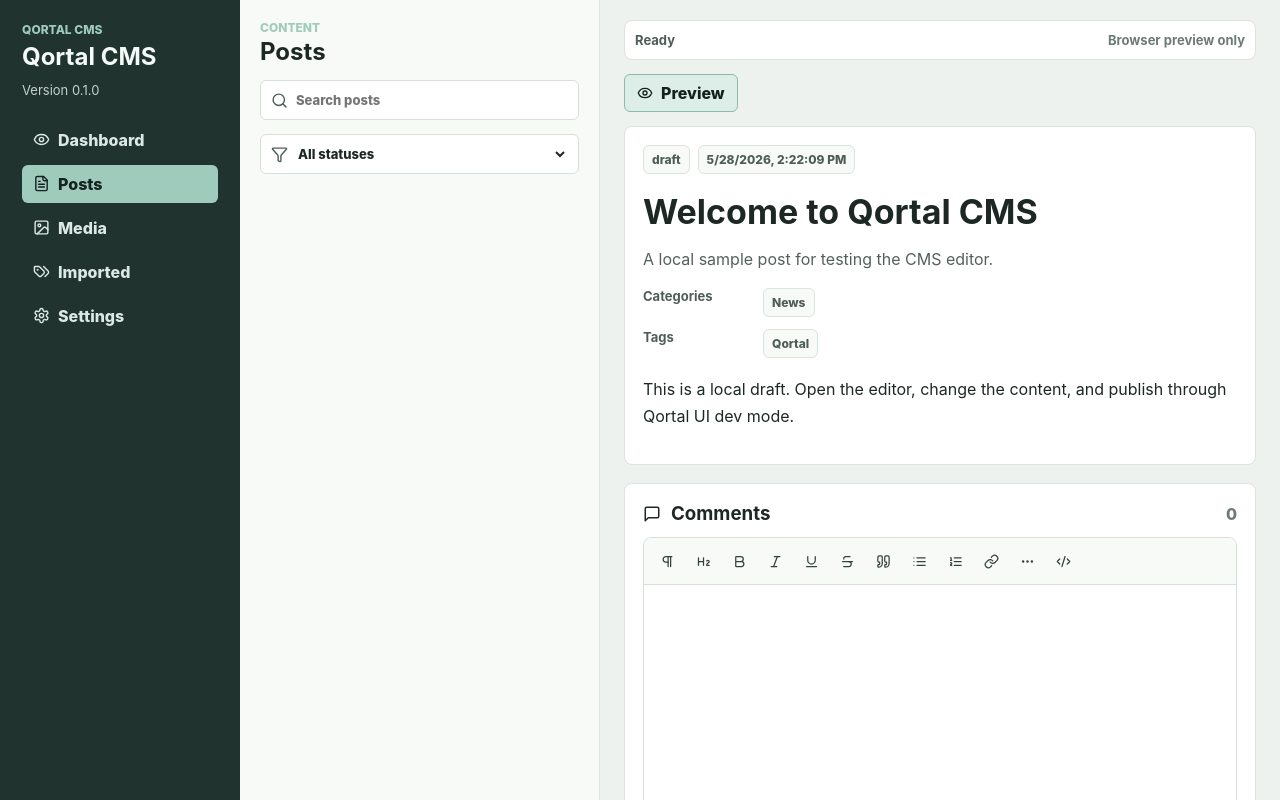
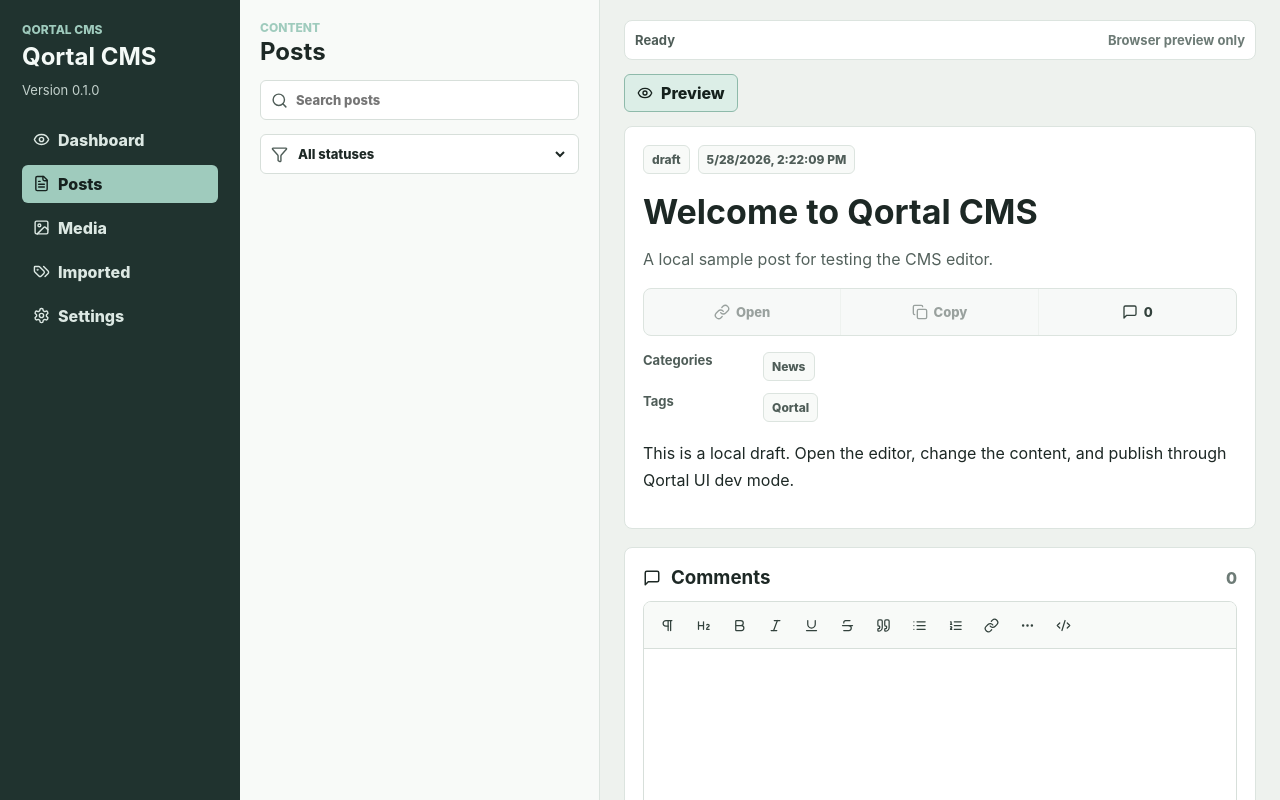
Before and after one commit to iffinland/wordpress-to-qortal, a React (Vite) app in the folder qortal-cms/: page / in a window 1280 px wide. Shown: the top 800 px of the page. Built offline with nearby package versions, Linux system fonts and the light colour scheme.

Commit message:
Add CMS quick action rows

```diff
--- a/qortal-cms/src/main.tsx
+++ b/qortal-cms/src/main.tsx
@@ -1,6 +1,6 @@
 import React, { useEffect, useMemo, useState } from 'react';
 import { createRoot } from 'react-dom/client';
-import { CheckCircle2, Download, Edit3, Eye, FileText, Filter, Image, Link, Lock, MessageSquare, Paperclip, Play, Plus, RefreshCcw, Save, Search, Send, Settings, Tags, Trash2, Upload, User, Video, XCircle } from 'lucide-react';
+import { CheckCircle2, Copy, Download, Edit3, Eye, FileText, Filter, Image, Link, Lock, MessageSquare, Paperclip, Play, Plus, RefreshCcw, Save, Search, Send, Settings, Tags, Trash2, Upload, User, Video, XCircle } from 'lucide-react';
 import { RichTextEditor } from './RichTextEditor';
 import {
   CATEGORIES_IDENTIFIER,
@@ -223,6 +223,11 @@ function LazyVideoEmbed({ video }: { video: CmsVideoEmbed }) {
           <Play size={18} /> Load video
         </button>
       )}
+      <div className="quick-actions video-actions">
+        <button type="button" onClick={loadVideo} title="Load video"><Play size={16} /><span>Load</span></button>
+        <a href={url} target="_blank" rel="noreferrer" title="Open QDN video"><Link size={16} /><span>Open</span></a>
+        <button type="button" onClick={() => void copyText(toQortalUri(video.qdn))} title="Copy QDN URI"><Copy size={16} /><span>Copy</span></button>
+      </div>
       <small>{status}</small>
     </article>
   );
@@ -241,6 +246,20 @@ function downloadResource(url: string, filename: string) {
   document.body.appendChild(link);
   link.click();
   link.remove();
+}
+
+function toQortalUri(ref: QdnRef) {
+  return ref.name ? `qortal://${ref.service}/${ref.name}/${ref.identifier}` : '';
+}
+
+async function copyText(value: string) {
+  if (!value) return false;
+  try {
+    await navigator.clipboard.writeText(value);
+    return true;
+  } catch {
+    return false;
+  }
 }
 
 function MediaAttachmentViewer({ items }: { items: CmsMediaItem[] }) {
@@ -673,6 +692,22 @@ function App() {
   const selectedMediaItems = selectedPost ? selectedPost.media.map((ref) => findMediaItem(dataset.media, ref)).filter(Boolean) as CmsMediaItem[] : [];
   const ownerTarget = qdnName || dataset.manifest.owner_name || 'not set';
 
+  async function copyPostQdnUri() {
+    if (!selectedPost) return;
+    const copied = await copyText(toQortalUri(selectedPost.qdn));
+    setStatus(copied ? 'Post QDN URI copied.' : 'Unable to copy QDN URI.');
+  }
+
+  function openPostQdnResource() {
+    if (!selectedPost) return;
+    const url = qdnLink(selectedPost.qdn);
+    if (url) window.open(url, '_blank', 'noopener,noreferrer');
+  }
+
+  function scrollToComments() {
+    document.getElementById('post-comments')?.scrollIntoView({ behavior: 'smooth', block: 'start' });
+  }
+
   async function publishMediaFile() {
     if (!dataset || !identity || !isOwner || !mediaFile) return;
     if (!hasQortalBridge()) {
@@ -886,6 +921,14 @@ function App() {
                 <div className="post-meta"><span>{selectedPost.status}</span><span>{new Date(selectedPost.updated_at).toLocaleString()}</span>{selectedPost.qdn.name && <a href={qdnLink(selectedPost.qdn)} target="_blank" rel="noreferrer">QDN resource</a>}</div>
                 <h2>{decodeText(selectedPost.title)}</h2>
                 {selectedPost.excerpt && <p className="summary">{decodeText(selectedPost.excerpt)}</p>}
+                <div className="quick-actions post-quick-actions" aria-label="Post quick actions">
+                  <button type="button" disabled={!selectedPost.qdn.name} onClick={openPostQdnResource} title="Open QDN resource"><Link size={16} /><span>Open</span></button>
+                  <button type="button" disabled={!selectedPost.qdn.name} onClick={() => void copyPostQdnUri()} title="Copy QDN URI"><Copy size={16} /><span>Copy</span></button>
+                  {isOwner && <button type="button" onClick={() => setEditorMode('edit')} title="Edit post"><Edit3 size={16} /><span>Edit</span></button>}
+                  {isOwner && <button type="button" onClick={() => publishPost('draft')} title="Save QDN draft"><Save size={16} /><span>Draft</span></button>}
+                  {isOwner && <button type="button" onClick={() => publishPost('published')} title="Publish post"><Send size={16} /><span>Publish</span></button>}
+                  <button type="button" onClick={scrollToComments} title="Comments"><MessageSquare size={16} /><span>{commentsForPost.length}</span></button>
+                </div>
                 <div className="term-display">
                   <div>
                     <strong>Categories</strong>
@@ -961,7 +1004,7 @@ function App() {
               </div>
             )}
 
-            <section className="comments-panel">
+            <section id="post-comments" className="comments-panel">
               <div className="panel-title"><MessageSquare size={18} /><h3>Comments</h3><span>{commentsForPost.length}</span></div>
               {selectedPost.comments_enabled ? (
                 <>
--- a/qortal-cms/src/styles.css
+++ b/qortal-cms/src/styles.css
@@ -337,6 +337,62 @@ button {
   font-size: 12px;
   font-weight: 800;
   text-decoration: none;
+}
+
+.quick-actions {
+  display: grid;
+  overflow: hidden;
+  border: 1px solid #dce4df;
+  border-radius: 8px;
+  background: #f7f9f8;
+}
+
+.post-quick-actions {
+  grid-template-columns: repeat(auto-fit, minmax(78px, 1fr));
+  margin: 14px 0 16px;
+}
+
+.video-actions {
+  grid-template-columns: repeat(3, 1fr);
+}
+
+.quick-actions button,
+.quick-actions a {
+  display: inline-flex;
+  align-items: center;
+  justify-content: center;
+  gap: 6px;
+  min-height: 46px;
+  padding: 0 10px;
+  border: 0;
+  border-right: 1px solid #e4ebe7;
+  color: #33423d;
+  background: transparent;
+  text-decoration: none;
+  font-size: 13px;
+  font-weight: 850;
+  cursor: pointer;
+  transition: background 0.15s ease, transform 0.15s ease;
+}
+
+.quick-actions button:last-child,
+.quick-actions a:last-child {
+  border-right: 0;
+}
+
+.quick-actions button:hover,
+.quick-actions a:hover {
+  background: #dceee7;
+}
+
+.quick-actions button:active,
+.quick-actions a:active {
+  transform: scale(0.96);
+}
+
+.quick-actions button:disabled {
+  cursor: not-allowed;
+  opacity: 0.48;
 }
 
 .term-display {
```
Also changed, not shown: 1 other file (tests, documents, lock files or other folders).
